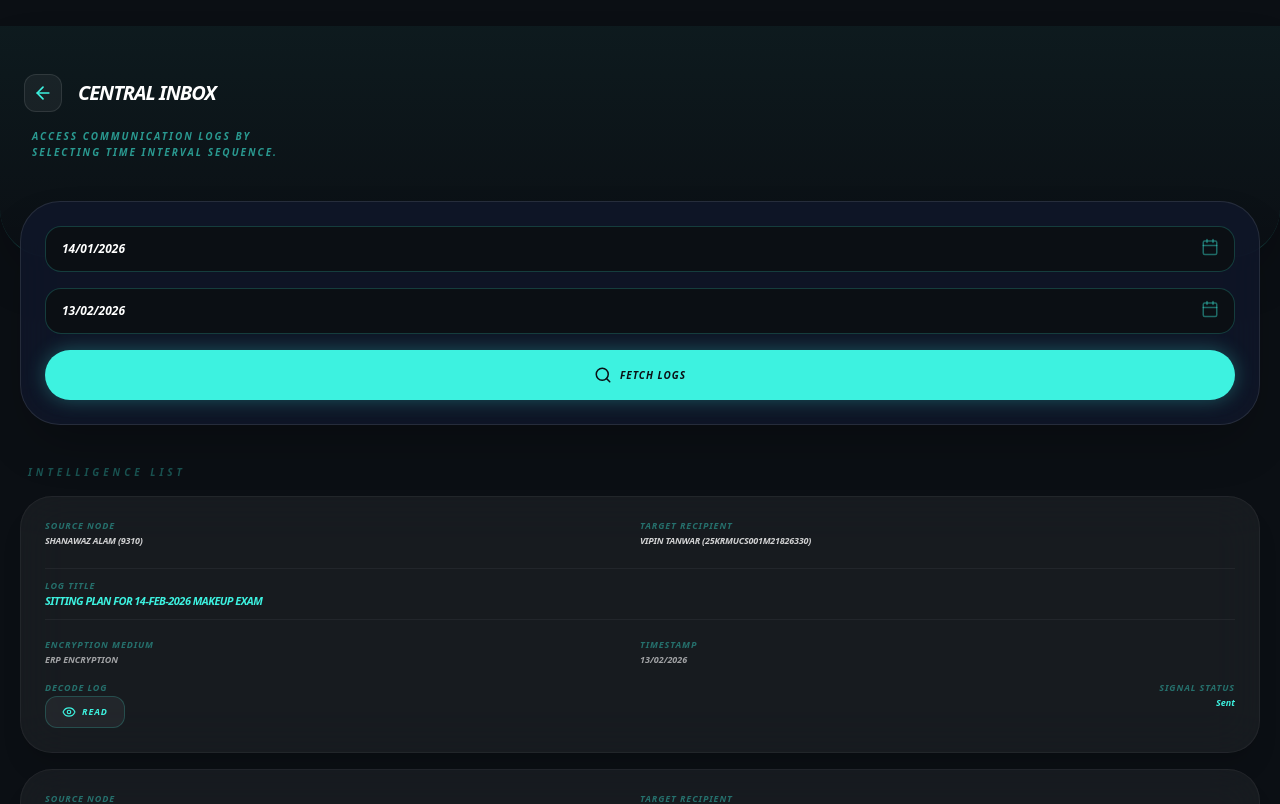
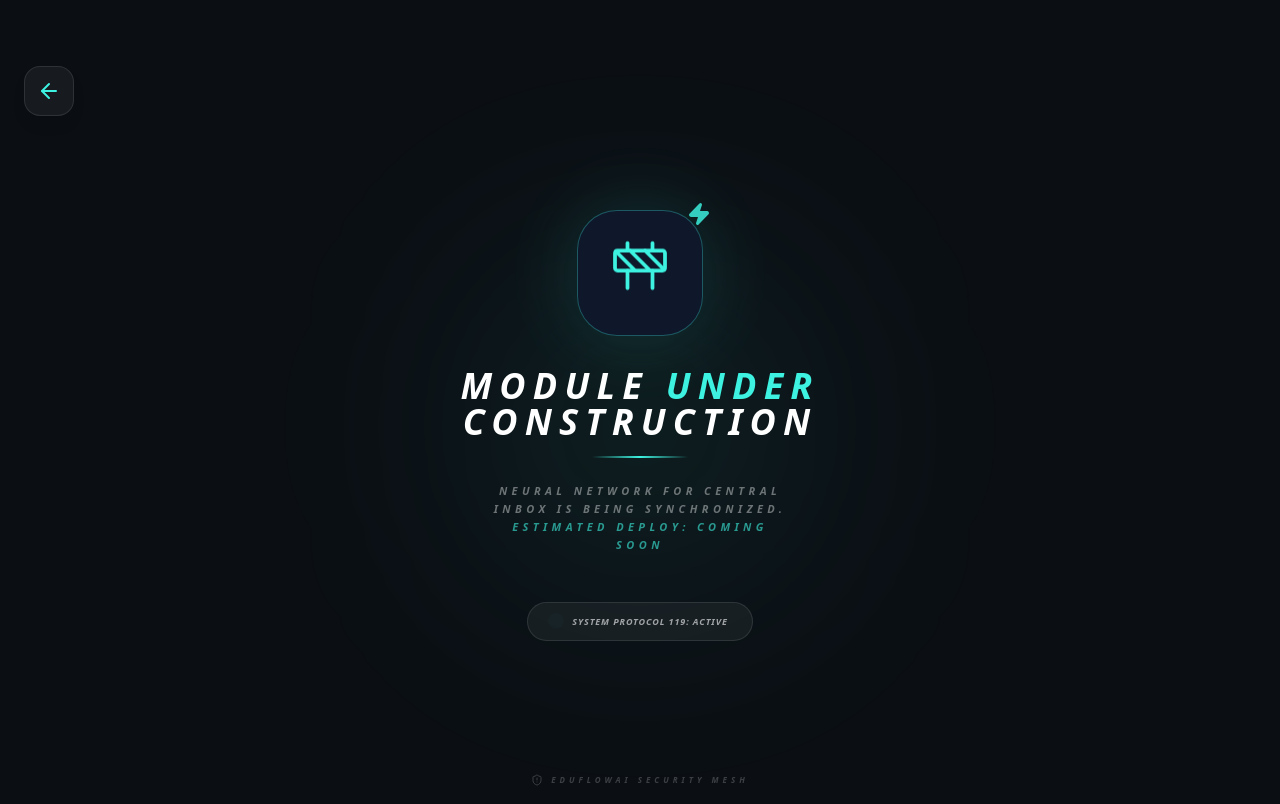
Before and after one commit to adittyaarryaai-lab/edu-management-software, a React app in the folder frontend/: page /notices in a window 1280 px wide. Shown: the part 380-1184 px from the top of the page. Built offline with nearby package versions, Linux system fonts and the light colour scheme; sample sign-in values are in the browser's storage; the HTML template or start-up script is replaced by a standard one.

Commit message:
Small changes

```diff
--- a/frontend/package.json
+++ b/frontend/package.json
@@ -4,7 +4,7 @@
   "version": "0.0.0",
   "type": "module",
   "scripts": {
-    "dev": "vite",
+    "dev": "vite --port 5173 --strictPort",
     "build": "vite build",
     "lint": "eslint .",
     "preview": "vite preview"
--- a/frontend/src/pages/Exams.jsx
+++ b/frontend/src/pages/Exams.jsx
@@ -1,74 +1,64 @@
 import React from 'react';
-import { ArrowLeft, GraduationCap, MapPin, Calendar, FileDown, AlertTriangle, Clock } from 'lucide-react';
+import { ArrowLeft, GraduationCap, AlertTriangle, Hammer, Lock, Zap, Construction, ShieldAlert } from 'lucide-react';
 import { useNavigate } from 'react-router-dom';
 
 const Exams = () => {
     const navigate = useNavigate();
 
-    const examSchedule = [
-        { subject: "Engineering Physics", date: "24 Feb 2026", time: "10:00 AM", room: "Block A - 302", status: "Upcoming" },
-        { subject: "Calculus & Algebra", date: "26 Feb 2026", time: "10:00 AM", room: "Block B - 105", status: "Upcoming" },
-        { subject: "Web Development II", date: "28 Feb 2026", time: "02:00 PM", room: "Lab 4", status: "Upcoming" },
-    ];
+    return (
+        <div className="min-h-screen bg-void text-white font-sans italic overflow-hidden relative flex flex-col justify-center items-center p-6">
+            {/* Background Glow Effect */}
+            <div className="absolute top-1/2 left-1/2 -translate-x-1/2 -translate-y-1/2 w-[300px] h-[300px] bg-neon/10 blur-[120px] rounded-full pointer-events-none"></div>
 
-    return (
-        <div className="min-h-screen bg-void pb-24 font-sans italic">
-            <div className="bg-void text-white px-6 pt-12 pb-24 rounded-b-[3rem] shadow-2xl border-b border-neon/20 relative z-10 overflow-hidden">
-                <div className="absolute inset-0 bg-gradient-to-b from-neon/5 to-transparent pointer-events-none"></div>
-                <div className="flex justify-between items-center mb-6 relative z-10">
-                    <button onClick={() => navigate(-1)} className="bg-white/5 p-2 rounded-xl active:scale-90 border border-white/10 text-neon">
-                        <ArrowLeft size={20} />
-                    </button>
-                    <h1 className="text-xl font-black uppercase tracking-tighter italic">Exam Center</h1>
-                    <div className="bg-neon/10 p-2 rounded-xl border border-neon/30 text-neon"><GraduationCap size={20}/></div>
+            {/* Top Navigation */}
+            <div className="absolute top-10 left-6 z-30">
+                <button
+                    onClick={() => navigate(-1)}
+                    className="bg-white/5 p-3 rounded-2xl active:scale-90 border border-white/10 text-neon hover:bg-neon/10 transition-all shadow-lg"
+                >
+                    <ArrowLeft size={24} />
+                </button>
+            </div>
+
+            {/* Main Content */}
+            <div className="relative z-10 flex flex-col items-center text-center">
+                {/* Animated Icon */}
+                <div className="mb-8 relative">
+                    <div className="absolute inset-0 bg-neon/20 blur-2xl rounded-full animate-pulse"></div>
+                    <div className="bg-slate-900 border border-neon/30 p-8 rounded-[2.5rem] relative">
+                        <Construction size={60} className="text-neon animate-bounce" strokeWidth={1.5} />
+                    </div>
+                    <Zap size={24} className="absolute -top-2 -right-2 text-neon fill-neon animate-pulse" />
                 </div>
-                <div className="bg-amber-500/10 border border-amber-500/20 p-4 rounded-2xl backdrop-blur-md flex items-start gap-3 relative z-10">
-                    <AlertTriangle className="text-amber-500 shrink-0 animate-pulse" size={18} />
-                    <p className="text-[9px] font-black text-amber-200 uppercase tracking-widest leading-relaxed">Identity Check: PHYSICAL ADMIT CARD & ID REQUIRED FOR HALL UPLINK.</p>
+
+                {/* Text Section */}
+                <h1 className="text-4xl font-black uppercase tracking-[0.2em] mb-4 italic leading-none">
+                    Module <span className="text-neon">Under</span> <br /> Construction
+                </h1>
+
+                <div className="h-[2px] w-24 bg-gradient-to-r from-transparent via-neon to-transparent mb-6"></div>
+
+                <p className="text-[11px] text-white/40 font-bold uppercase tracking-[0.4em] max-w-[300px] leading-relaxed">
+                    Neural network for central inbox is being synchronized. <br />
+                    <span className="text-neon/60">Estimated deploy: Coming Soon</span>
+                </p>
+
+                {/* Status Indicator */}
+                <div className="mt-12 flex items-center gap-3 bg-white/5 px-6 py-3 rounded-full border border-white/10">
+                    <div className="w-2 h-2 bg-neon rounded-full animate-ping"></div>
+                    <span className="text-[9px] font-black uppercase tracking-widest text-white/60">
+                        System Protocol 119: Active
+                    </span>
                 </div>
             </div>
 
-            <div className="px-5 -mt-12 relative z-20 space-y-4">
-                <button className="w-full bg-white/5 backdrop-blur-xl p-5 rounded-[2.5rem] shadow-2xl border border-neon/20 flex items-center justify-between active:scale-95 transition-all group">
-                    <div className="flex items-center gap-4">
-                        <div className="bg-neon text-void p-3 rounded-2xl shadow-[0_0_15px_rgba(61,242,224,0.3)]">
-                            <FileDown size={24} />
-                        </div>
-                        <div className="text-left">
-                            <h3 className="font-black text-white text-xs uppercase italic tracking-tight">Access Hall Ticket</h3>
-                            <p className="text-[8px] font-black text-neon/40 tracking-[0.3em] uppercase">Session FEB-2026</p>
-                        </div>
-                    </div>
-                </button>
-
-                <p className="text-[10px] font-black text-neon/30 uppercase tracking-[0.4em] ml-2 mt-8 italic">Evaluation Schedule</p>
-
-                {examSchedule.map((exam, i) => (
-                    <div key={i} className="bg-white/5 backdrop-blur-xl p-5 rounded-[2.5rem] border border-white/5 border-l-4 border-l-neon shadow-2xl">
-                        <div className="flex justify-between items-start mb-4">
-                            <div>
-                                <h4 className="font-black text-white text-sm uppercase italic tracking-tighter">{exam.subject}</h4>
-                                <span className="text-[8px] font-black text-neon uppercase tracking-widest">{exam.status}</span>
-                            </div>
-                            <div className="bg-void px-3 py-1 rounded-full border border-neon/20">
-                                <span className="text-[10px] font-black text-neon/60 uppercase italic tracking-tighter">{exam.date}</span>
-                            </div>
-                        </div>
-
-                        <div className="grid grid-cols-2 gap-4 border-t border-white/5 pt-4">
-                            <div className="flex items-center gap-2">
-                                <Clock className="text-neon/40" size={14} />
-                                <span className="text-[11px] font-black text-white italic tracking-tight">{exam.time}</span>
-                            </div>
-                            <div className="flex items-center gap-2">
-                                <MapPin className="text-neon/40" size={14} />
-                                <span className="text-[11px] font-black text-white italic tracking-tight">{exam.room}</span>
-                            </div>
-                        </div>
-                    </div>
-                ))}
+            {/* Footer Tag */}
+            <div className="absolute bottom-10 flex items-center gap-2 opacity-20">
+                <ShieldAlert size={12} />
+                <p className="text-[8px] font-black uppercase tracking-[0.5em]">EduFlowAI Security Mesh</p>
             </div>
         </div>
     );
 };
+
 export default Exams;
--- a/frontend/src/pages/NoticeFeed.jsx
+++ b/frontend/src/pages/NoticeFeed.jsx
@@ -50,7 +50,7 @@ const NoticeFeed = ({ user }) => {
                         <ArrowLeft size={20} />
                     </button>
                     <div className="flex flex-col items-center">
-                        <h1 className="text-xl font-black uppercase tracking-[0.3em] italic">Broadcasts</h1>
+                        <h1 className="text-xl font-black uppercase tracking-[0.3em] italic">Notices</h1>
                         <div className="h-0.5 w-16 bg-neon mt-1 shadow-[0_0_15px_rgba(61,242,224,1)]"></div>
                     </div>
                     <div className="bg-neon/10 p-2.5 rounded-2xl border border-neon/30 text-neon">
@@ -131,7 +131,7 @@ const NoticeFeed = ({ user }) => {
                         <div className="bg-neon/5 w-20 h-20 rounded-full flex items-center justify-center mx-auto mb-4 border border-white/5">
                             <Megaphone className="text-neon/10" size={40} />
                         </div>
-                        <p className="text-white/20 font-black text-[10px] uppercase tracking-[0.4em] italic">No Broadcast Signals Found</p>
+                        <p className="text-white/20 font-black text-[10px] uppercase tracking-[0.4em] italic">No Notices Available 📢</p>
                     </div>
                 )}
             </div>
--- a/frontend/src/pages/Notifications.jsx
+++ b/frontend/src/pages/Notifications.jsx
@@ -1,116 +1,61 @@
-import React, { useState } from 'react';
-import { ArrowLeft, Calendar, Search, Eye, User, Clock, ShieldCheck } from 'lucide-react';
+import React from 'react';
+import { ArrowLeft, Construction, Zap, ShieldAlert } from 'lucide-react';
 import { useNavigate } from 'react-router-dom';
 
 const Notifications = () => {
     const navigate = useNavigate();
-    const [fromDate, setFromDate] = useState('14/01/2026');
-    const [toDate, setToDate] = useState('13/02/2026');
-
-    const notificationList = [
-        {
-            from: "SHANAWAZ ALAM (9310)",
-            to: "Vipin Tanwar (25KRMUCS001M21826330)",
-            title: "Sitting Plan for 14-Feb-2026 Makeup exam",
-            date: "13/02/2026",
-            medium: "ERP Encryption",
-            status: "Sent"
-        },
-        {
-            from: "SHANAWAZ ALAM (9310)",
-            to: "Vipin Tanwar (25KRMUCS001M21826330)",
-            title: "Official Notification - Release of Makeup Examination Date Sheet 2026",
-            date: "12/02/2026",
-            medium: "ERP Encryption",
-            status: "Sent"
-        }
-    ];
 
     return (
-        <div className="min-h-screen bg-void pb-24 font-sans italic">
-            {/* Header Section */}
-            <div className="bg-void text-white px-6 pt-12 pb-24 rounded-b-[3rem] shadow-2xl border-b border-neon/20 relative z-10 overflow-hidden">
-                <div className="absolute inset-0 bg-gradient-to-b from-neon/5 to-transparent pointer-events-none"></div>
-                <div className="flex items-center gap-4 mb-4 relative z-10">
-                    <button onClick={() => navigate(-1)} className="bg-white/5 p-2 rounded-xl active:scale-90 border border-white/10 text-neon transition-all">
-                        <ArrowLeft size={20} />
-                    </button>
-                    <h1 className="text-xl font-black uppercase tracking-tighter italic">Central Inbox</h1>
-                </div>
-                <p className="text-[10px] text-neon/60 font-black uppercase tracking-[0.2em] ml-2 leading-relaxed italic max-w-[280px]">
-                    Access communication logs by selecting time interval sequence.
-                </p>
+        <div className="min-h-screen bg-void text-white font-sans italic overflow-hidden relative flex flex-col justify-center items-center p-6">
+            {/* Background Glow Effect */}
+            <div className="absolute top-1/2 left-1/2 -translate-x-1/2 -translate-y-1/2 w-[300px] h-[300px] bg-neon/10 blur-[120px] rounded-full pointer-events-none"></div>
+
+            {/* Top Navigation */}
+            <div className="absolute top-10 left-6 z-30">
+                <button
+                    onClick={() => navigate(-1)}
+                    className="bg-white/5 p-3 rounded-2xl active:scale-90 border border-white/10 text-neon hover:bg-neon/10 transition-all shadow-lg"
+                >
+                    <ArrowLeft size={24} />
+                </button>
             </div>
 
-            {/* Date Selection Card */}
-            <div className="px-5 -mt-14 relative z-20">
-                <div className="bg-slate-900/80 backdrop-blur-xl rounded-[2.5rem] p-6 shadow-2xl border border-white/10 space-y-4">
-                    <div className="space-y-1">
-                        <div className="relative">
-                            <input
-                                type="text" value={fromDate} readOnly
-                                className="w-full bg-void border border-neon/20 py-3.5 px-4 rounded-2xl text-xs font-black text-white italic outline-none focus:border-neon"
-                            />
-                            <Calendar className="absolute right-4 top-3 text-neon/40" size={18} />
-                        </div>
+            {/* Main Content */}
+            <div className="relative z-10 flex flex-col items-center text-center">
+                {/* Animated Icon */}
+                <div className="mb-8 relative">
+                    <div className="absolute inset-0 bg-neon/20 blur-2xl rounded-full animate-pulse"></div>
+                    <div className="bg-slate-900 border border-neon/30 p-8 rounded-[2.5rem] relative">
+                        <Construction size={60} className="text-neon animate-bounce" strokeWidth={1.5} />
                     </div>
-                    <div className="space-y-1">
-                        <div className="relative">
-                            <input
-                                type="text" value={toDate} readOnly
-                                className="w-full bg-void border border-neon/20 py-3.5 px-4 rounded-2xl text-xs font-black text-white italic outline-none focus:border-neon"
-                            />
-                            <Calendar className="absolute right-4 top-3 text-neon/40" size={18} />
-                        </div>
-                    </div>
-                    <button className="w-full bg-neon text-void py-4 rounded-full font-black shadow-[0_0_20px_rgba(61,242,224,0.3)] active:scale-95 transition-all flex items-center justify-center gap-2 uppercase text-[10px] tracking-widest italic">
-                        <Search size={18} /> Fetch Logs
-                    </button>
+                    <Zap size={24} className="absolute -top-2 -right-2 text-neon fill-neon animate-pulse" />
                 </div>
 
-                {/* List Section */}
-                <h3 className="text-[10px] font-black text-neon/30 mt-10 mb-4 ml-2 uppercase tracking-[0.4em] italic">Intelligence List</h3>
+                {/* Text Section */}
+                <h1 className="text-4xl font-black uppercase tracking-[0.2em] mb-4 italic leading-none">
+                    Module <span className="text-neon">Under</span> <br /> Construction
+                </h1>
 
-                <div className="space-y-4 pb-10">
-                    {notificationList.map((n, i) => (
-                        <div key={i} className="bg-white/5 backdrop-blur-xl rounded-[2rem] p-6 shadow-xl border border-white/5 group hover:border-neon/30 transition-all duration-500 italic">
-                            <div className="grid grid-cols-2 gap-y-4 text-[9px]">
-                                <div>
-                                    <p className="font-black text-neon/40 uppercase mb-1 tracking-widest leading-none">Source Node</p>
-                                    <p className="font-black text-white/80 uppercase italic tracking-tight">{n.from}</p>
-                                </div>
-                                <div>
-                                    <p className="font-black text-neon/40 uppercase mb-1 tracking-widest leading-none">Target Recipient</p>
-                                    <p className="font-black text-white/80 break-words uppercase italic tracking-tight">{n.to}</p>
-                                </div>
-                                <div className="col-span-2 py-3 border-y border-white/5 my-1">
-                                    <p className="font-black text-neon/40 uppercase mb-1 tracking-widest leading-none">Log Title</p>
-                                    <p className="font-black text-neon text-[11px] leading-tight uppercase tracking-tighter group-hover:text-white transition-all">{n.title}</p>
-                                </div>
-                                <div>
-                                    <p className="font-black text-neon/40 uppercase mb-1 tracking-widest leading-none">Encryption Medium</p>
-                                    <p className="font-black text-white/60 uppercase italic">{n.medium}</p>
-                                </div>
-                                <div>
-                                    <p className="font-black text-neon/40 uppercase mb-1 tracking-widest leading-none">Timestamp</p>
-                                    <p className="font-black text-white/60 italic">{n.date}</p>
-                                </div>
-                                <div>
-                                    <p className="font-black text-neon/40 uppercase mb-1 tracking-widest leading-none">Decode Log</p>
-                                    <button className="bg-white/5 border border-neon/20 text-neon px-4 py-2 rounded-xl flex items-center gap-1.5 active:scale-90 hover:bg-neon hover:text-void transition-all mt-1">
-                                        <Eye size={14} /> <span className="font-black text-[9px] uppercase tracking-widest">Read</span>
-                                    </button>
-                                </div>
-                                <div className="text-right">
-                                    <p className="font-black text-neon/40 uppercase mb-1 tracking-widest leading-none">Signal Status</p>
-                                    <p className="font-black text-neon flex items-center justify-end gap-1.5">
-                                        <span className="w-1.5 h-1.5 bg-neon rounded-full animate-ping"></span> {n.status}
-                                    </p>
-                                </div>
-                            </div>
-                        </div>
-                    ))}
+                <div className="h-[2px] w-24 bg-gradient-to-r from-transparent via-neon to-transparent mb-6"></div>
+
+                <p className="text-[11px] text-white/40 font-bold uppercase tracking-[0.4em] max-w-[300px] leading-relaxed">
+                    Neural network for central inbox is being synchronized. <br />
+                    <span className="text-neon/60">Estimated deploy: Coming Soon</span>
+                </p>
+
+                {/* Status Indicator */}
+                <div className="mt-12 flex items-center gap-3 bg-white/5 px-6 py-3 rounded-full border border-white/10">
+                    <div className="w-2 h-2 bg-neon rounded-full animate-ping"></div>
+                    <span className="text-[9px] font-black uppercase tracking-widest text-white/60">
+                        System Protocol 119: Active
+                    </span>
                 </div>
+            </div>
+
+            {/* Footer Tag */}
+            <div className="absolute bottom-10 flex items-center gap-2 opacity-20">
+                <ShieldAlert size={12} />
+                <p className="text-[8px] font-black uppercase tracking-[0.5em]">EduFlowAI Security Mesh</p>
             </div>
         </div>
     );
--- a/frontend/src/pages/StudentHome.jsx
+++ b/frontend/src/pages/StudentHome.jsx
@@ -44,7 +44,7 @@ const StudentHome = () => {
       <div className="bg-void/80 backdrop-blur-2xl rounded-[3rem] p-8 border border-neon/20 shadow-2xl">
         <div className="flex items-center gap-2 mb-6 border-b border-white/5 pb-4">
           <Bot size={16} className="text-neon animate-pulse" />
-          <h3 className="text-[10px] font-black text-neon/40 uppercase tracking-[0.3em]">Neural Sub-Modules</h3>
+          <h3 className="text-[10px] font-black text-neon/40 uppercase tracking-[0.3em]">Sub-Modules</h3>
         </div>
         <div className="grid grid-cols-4 gap-y-10 gap-x-2">
           {subModules.map((sm, i) => (
```
Also changed, not shown: frontend/src/pages/StudentAttendance.jsx (+5 -5 lines), frontend/src/pages/Timetable.jsx (+4 -4 lines), 2 other files (tests, documents, lock files or other folders).
